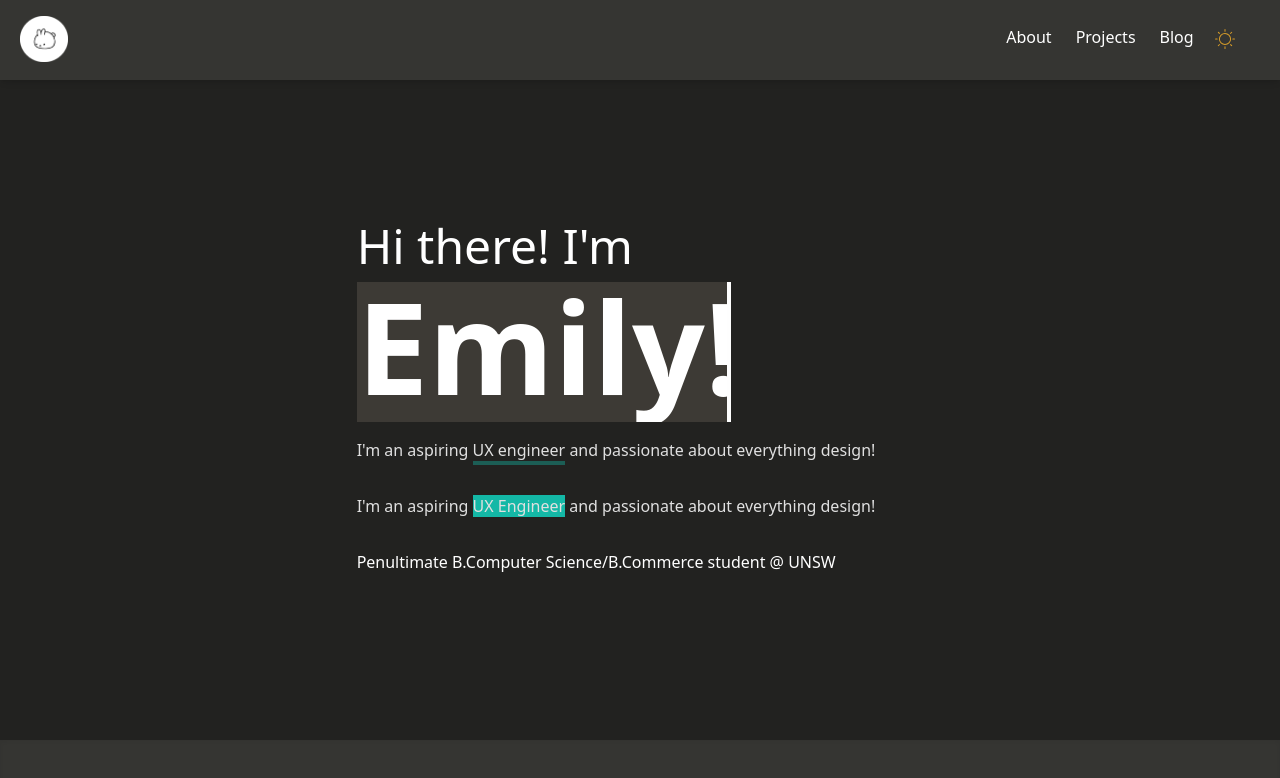
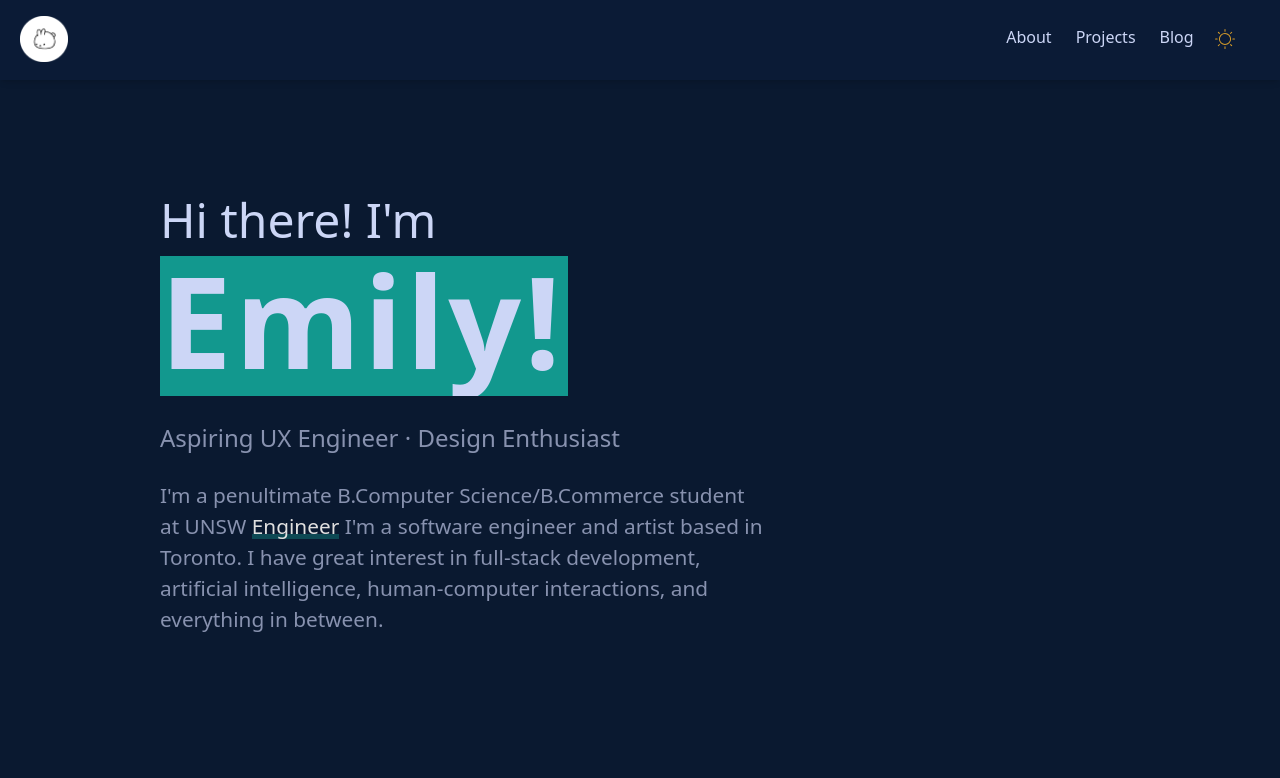
Before and after one commit to eemliu/my-port, a React (Create React App) app: page / in a window 1280 px wide. Shown: the top 778 px of the page. Built offline with nearby package versions, Linux system fonts and the light colour scheme.

Commit message:
responsiveness

```diff
--- a/package.json
+++ b/package.json
@@ -12,13 +12,16 @@
     "@testing-library/user-event": "^13.5.0",
     "bootstrap": "^5.3.0-alpha3",
     "flowbite": "^1.6.5",
+    "itype": "^3.0.1",
     "react": "^18.2.0",
     "react-dom": "^18.2.0",
     "react-icons": "^4.8.0",
     "react-router": "^6.10.0",
     "react-router-dom": "^6.10.0",
     "react-scripts": "5.0.1",
+    "react-type-animation": "^3.0.1",
     "tailwind-scrollbar-hide": "^1.1.7",
+    "type": "^2.7.2",
     "web-vitals": "^2.1.4"
   },
   "scripts": {
--- a/src/App.jsx
+++ b/src/App.jsx
@@ -8,7 +8,6 @@ import { Context, initial } from './context.js';
 import Landing from './pages/Landing';
 import About from './pages/About';
 import Projects from './pages/Projects.jsx';
-import Footer from './components/Footer.jsx';
 import Navbar from './components/Navbar.jsx';
 import Blog from './pages/Blog.jsx';
 
@@ -37,7 +36,6 @@ function App() {
         <Route path='/Projects' element={<Projects />}></Route>
         <Route path='/Blog' element={<Blog />}></Route>
       </Routes>
-      <Footer></Footer>
     </BrowserRouter>
     </Context.Provider>
    </div>
--- a/src/index.css
+++ b/src/index.css
@@ -4,14 +4,19 @@
 
 @layer components {
   .navbar {
-    @apply flex flex-row fixed top-0 w-full h-20 m-0 pr-6 pt-1 justify-between bg-lightbgColour dark:bg-bgColour2
+    @apply
+    flex flex-row fixed justify-between
+    top-0 w-full h-20
+    m-0 pr-6 pt-1
+    bg-lightbgColour dark:bg-bgColour2
     transition-colors duration-300
-    shadow-md;
+    shadow-md
+    tablet:hidden;
   }
 
   .nav-tabs {
     @apply flex flex-row ml-3 mr-3
-    py-1 border-b-2 pb-3 text-darkFont dark:text-lightFont
+    py-1 border-b-2 pb-3 text-darkFont dark:text-lightFont1
     transition-colors duration-300
     hover:text-teal-500
     dark:hover:text-teal-500
@@ -23,7 +28,9 @@
   }
 
   .default-page-styling {
-    @apply flex flex-col justify-center items-center bg-lightbgColour dark:bg-bgColour1 h-screen transition-colors duration-300;
+    @apply flex flex-col justify-center items-center
+    laptop:pt-10 tablet:pt-0
+    bg-lightbgColour dark:bg-bgColour1 h-screen transition-colors duration-300;
   }
 
   .footer {
@@ -31,6 +38,69 @@
   }
 
   .typing-text {
-    @apply animate-typing overflow-hidden whitespace-nowrap border-r-4 border-r-black pr-5 pb-3 text-6xl font-semibold text-darkFont dark:text-lightFont dark:border-r-lightFont text-[8em];
+    @apply animate-typing overflow-hidden whitespace-nowrap border-r-4 border-r-black pb-3 text-6xl font-semibold text-[darkFont] dark:text-[#CCD6F6] dark:border-r-lightFont1 text-[8em] tracking-wide bg-teal-500
+    bg-opacity-20 dark:bg-opacity-80
+    tablet:text-[7em] tablet:justify-center;
+  }
+
+  .landing-layout {
+    @apply flex flex-col laptop:justify-start laptop:ml-[10em] laptop:mr-[7em]
+    tablet:justify-center tablet:items-end tablet:mr-[30%] tablet:ml-[30%];
+  }
+
+  .landing-header {
+    @apply w-[100%] flex
+    tablet:justify-center
+    tablet:text-[2.5em]
+    laptop:text-[3em]
+    dark:text-[#CCD6F6] transition-all
+    duration-100
+    font-light;
+  }
+
+  .landing-subHeader {
+    @apply
+    w-[100%]
+    mt-[1em] mb-[1em]
+    dark:text-lightFont2 text-darkFont2 text-opacity-70 text-[1.5em]
+    tablet:justify-center
+    tablet:items-center
+    tablet:text-center
+    tablet:text-[1.2em];
+  }
+
+  .landing-body {
+    @apply
+    mb-[1em] font-light
+    dark:text-lightFont2 text-darkFont2
+    text-opacity-70 text-[1.3em]
+    tablet:text-center
+    tablet:text-[1.1em]
+    laptop:w-[60%];
   }
 }
+
+span {
+  color: #18272F;
+  position: relative;
+  z-index: 1;
+  font-weight: 450;
+  cursor: pointer;
+}
+
+span::before {
+  content: '';
+  background-color: rgb(20, 184, 166, 0.3);
+  position: absolute;
+  left: 0;
+  bottom: 0.07rem;
+  width: 100%;
+  height: 0.3rem;
+  z-index: -1;
+  transition: all .3s ease-in-out;
+}
+
+span:hover::before {
+  bottom: 0;
+  height: 100%;
+}
--- a/src/pages/Blog.jsx
+++ b/src/pages/Blog.jsx
@@ -2,9 +2,21 @@ import React from 'react'
 
 const Blog = () => {
   return (
-    <div className='default-page-styling'>
+    <div className='pt-24'>
 
+            <p className='inline-block'>
+              woah yes <a className="relative after:content-['UX_Engineer'] after:inline-block after:h-[7px] after:-z-1 after:absolute hover:after:h-[22px] after:transition-all after:duration-150 after:bg-teal-500 after:hover:bottom-0"></a> an engineer
+            </p>
 
+            <br />
+            <br />
+            <br />
+            <div className='bg-teal-500 w-[100px] h-[100px] relative'>
+                <div className='bg-black w-[20px] h-[20px] absolute bottom-0'>
+                </div>
+            </div>
+            <span>sdf</span>
+            <h1>no way <a href="">bruh</a></h1>
     </div>
   )
 }
--- a/src/pages/Landing.jsx
+++ b/src/pages/Landing.jsx
@@ -1,36 +1,29 @@
 import React from 'react'
-// import { Context, useContext } from '../context';
+import { TypeAnimation } from 'react-type-animation';
 
 const Landing = () => {
-  // const { getters, setters } = useContext(Context);
 
   return (
     <div className='default-page-styling'>
-      <div className='flex flex-col justify-start pr-[3em]'>
-        <h1 className='text-[3em] dark:text-white transition-all duration-100 font-light'>Hi there! I'm</h1>
-        <div className="flex items-center justify-start">
-          <div className="w-max">
-          <h1 className="typing-text bg-teal-500 dark:bg-[#A99D89] bg-opacity-20 dark:bg-opacity-20">Emily!</h1>
+      <div className='landing-layout'>
+        <h1 className=' landing-header'>
+          Hi there! I'm</h1>
+        <div className="flex items-center justify-start tablet:justify-center w-[100%]">
+          <div className=" flex tablet:justify-center
+          ">
+          <h1 className="typing-text ">Emily!</h1>
           </div>
         </div>
-        <h1 className='mt-[1em] mb-[1em] text-darkFont dark:text-[#E0E0E0]'>I'm an aspiring <span className='border-b-4 border-teal-500 border-opacity-40 hover:border-none hover:bg-teal-500 transition-all duration-150'>UX engineer</span> and passionate about everything design!</h1>
-{/*
-        <h1 className='mt-[1em] mb-[1em] text-darkFont dark:text-[#E0E0E0]'>I'm an aspiring <span className='bg-teal-500 bg-opacity-20 absolute h-[100%] mr-10'>UX engineer</span> and passionate about everything design!</h1> */}
 
-        <h1 className='mt-[1em] mb-[1em] text-darkFont dark:text-[#E0E0E0]'>I'm an aspiring <a
-        href=""
-        className='bg-teal-500 b-[2rem] w-[100%] h-[4em] hover:bottom-0 hover:h-[100%]
-        '
-        >UX Engineer</a> and passionate about everything design!</h1>
+        <h1 className='landing-subHeader'>Aspiring UX Engineer &#183; Design Enthusiast</h1>
 
+        <h1 className='landing-body'>I'm a penultimate B.Computer Science/B.Commerce student at UNSW <span className='dark:text-[#E0E0E0] text-darkFont2 tablet:text-primary' href="">Engineer</span>  I'm a software engineer and artist based in Toronto. I have great interest in full-stack development, artificial intelligence, human-computer interactions, and everything in between.</h1>
 
-        <h1 className='mt-[1em] mb-[1em] text-darkFont dark:text-white'>Penultimate B.Computer Science/B.Commerce student @ UNSW</h1>
+        <h1 className='text-[#CCD6F6]'>
+
+        </h1>
       </div>
-      {/* <div className="flex items-center justify-start">
-        <div className="w-max">
-        <h1 className="typing-text">Hi there! I'm <span className='bg-teal-500 bg-opacity-20'>Emily</span></h1>
-        </div>
-      </div> */}
+
     </div>
   )
 }
--- a/src/pages/Projects.jsx
+++ b/src/pages/Projects.jsx
@@ -1,9 +1,23 @@
 import React from 'react'
+import { TypeAnimation } from 'react-type-animation'
 
 const Projects = () => {
   return (
     <div className='default-page-styling'>
       <h2>you have reached:</h2>
+      <TypeAnimation
+      sequence={[
+        'One', // Types 'One'
+        1000, // Waits 1s
+        'Two', // Deletes 'One' and types 'Two'
+        2000, // Waits 2s
+        'Two Three', // Types 'Three' without deleting 'Two'
+      ]}
+      wrapper="span"
+      cursor={true}
+      repeat={Infinity}
+      style={{ fontSize: '2em', display: 'inline-block' }}
+    />
         <h3>Projects!</h3>
     </div>
   )
--- a/tailwind.config.js
+++ b/tailwind.config.js
@@ -1,18 +1,26 @@
 /** @type {import('tailwindcss').Config} */
 module.exports = {
-  important: true,
   darkMode: 'class',
   content: [
     "./src/**/*.{js,jsx,ts,tsx}",
   ],
   theme: {
+    screens: {
+      'tablet': {'min':'0px', 'max': '700px'},
+      'laptop': '700px',
+      // 'laptop': {'min':'700px', 'max': '1280px'},
+      // 'desktop': {'min':'1280px', 'max': '5000px'},
+    },
     extend: {
       colors: {
-        bgColour1: '#222220',
-        bgColour2: '#353532',
+        bgColour1: '#0A1930',
+        bgColour2: '#0B1B36',
         lightbgColour:'#FFFFFF',
         darkFont: '#001220',
-        lightFont: '#FFFFFF',
+        lightFont1: '#CCD6F6',
+        lightFont2: '#8892AF',
+        darkFont2: '#435E6E',
+        primary: '#14B8A6'
       },
       keyframes: {
         typing: {
@@ -34,7 +42,7 @@ module.exports = {
         }
       },
       animation: {
-        typing: "typing 1.1s steps(12) infinite alternate, blink 0.5s infinite"
+        typing: "typing 1.1s steps(11, end), blink 0.7s infinite step-end"
       }
     },
   },
```
Also changed, not shown: 1 other file (tests, documents, lock files or other folders).
